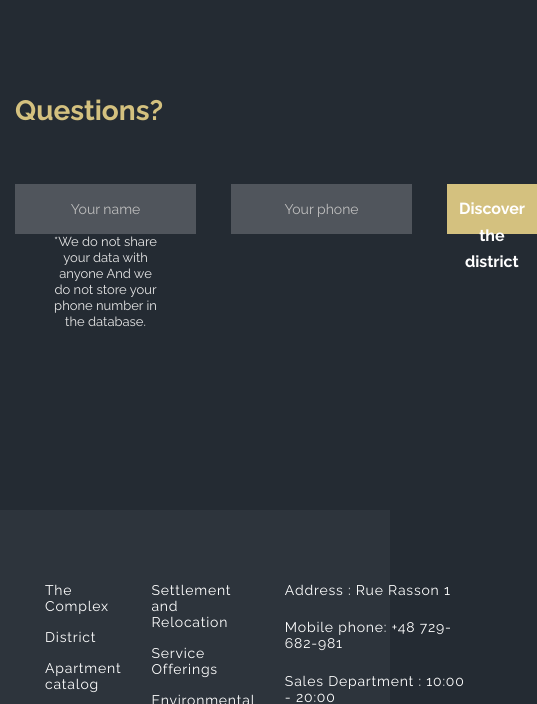
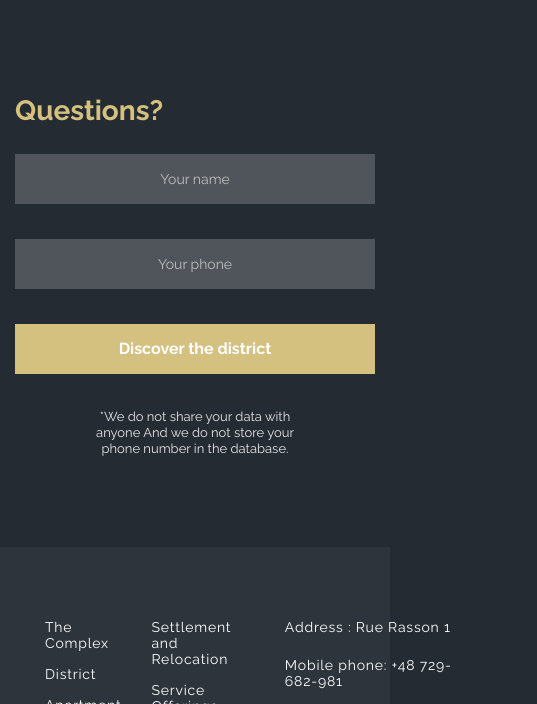
Before and after one commit to WNagorny/The-Loft-District, a plain HTML site: page index.html in a window 390 px wide. Shown: the part 3230-3934 px from the top of the page, 537 px wide, since content can reach past the window. Drawn offline with Linux system fonts and the light colour scheme; a web font is replaced by a local one.

Commit message:
adaptive contact section

```diff
--- a/scss/blocks/_contact.scss
+++ b/scss/blocks/_contact.scss
@@ -9,6 +9,25 @@
 .contact__form {
    display: grid;
    grid-template-columns: repeat(4,1fr);
-   column-gap: 35px;
+   gap: 35px;
    align-items: center;
 }
+
+
+
+//////   MEDIA QUERIES /////
+
+@media screen and (max-width: 959px) {
+
+   .contact{
+      padding-bottom: 90px;
+   }
+
+   .contact__title{
+      margin-bottom: 19px;
+   }
+
+   .contact__form{
+      grid-template-columns: 1fr;
+   }
+}
```
Also changed, not shown: css/main.css, 1 other file.
